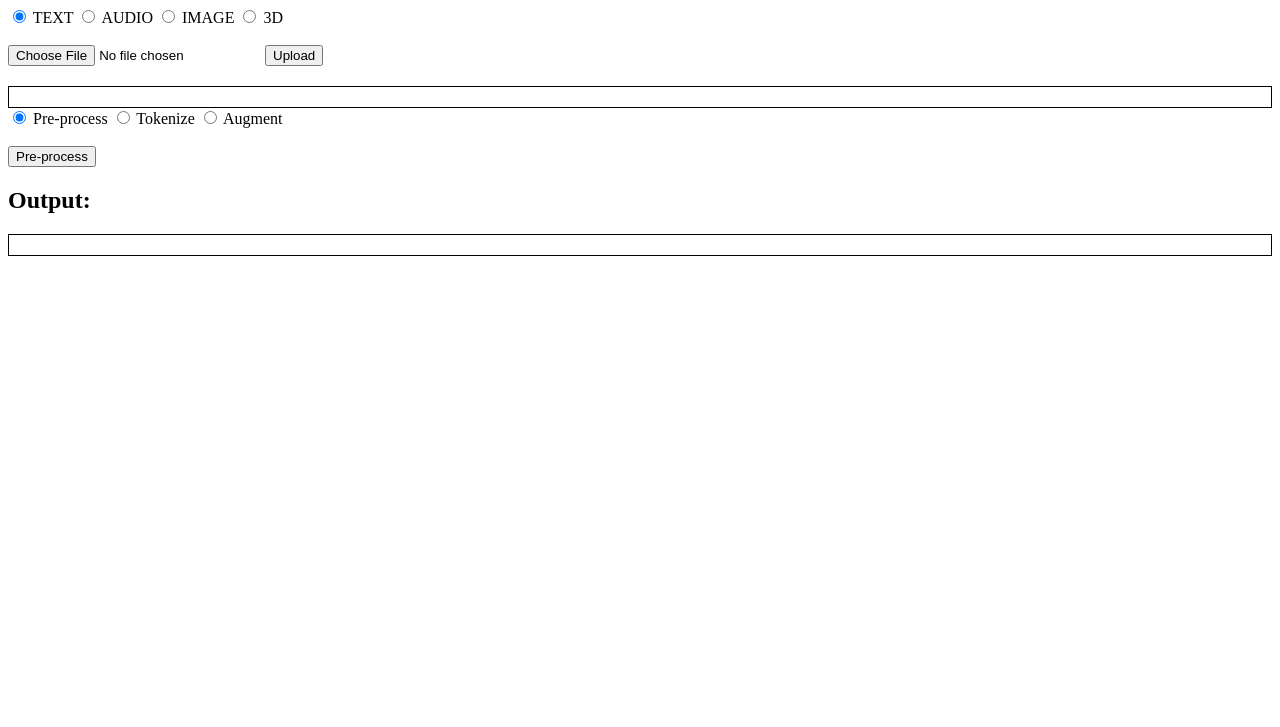
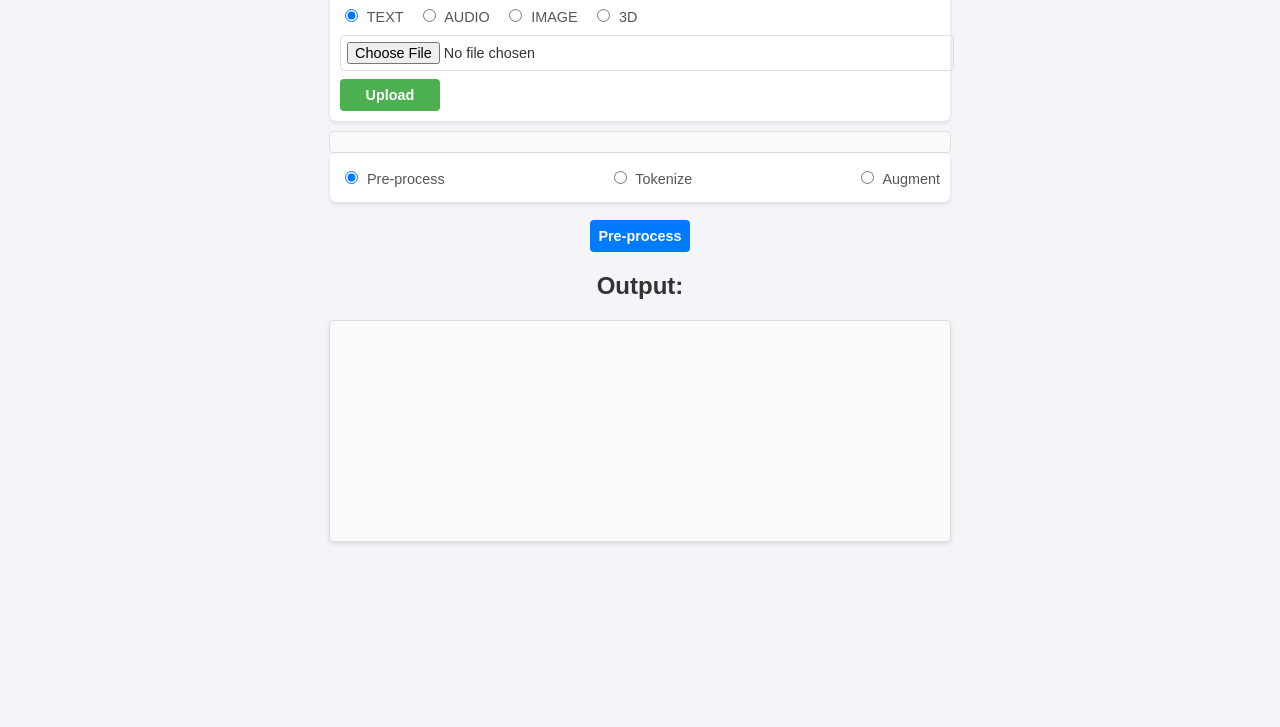
Before and after one commit to SaiAnjani/dataWranglerAI, a plain HTML site: page static/index.html in a window 1280 px wide. Shown: the part 73-800 px from the top of the page. Drawn offline with Linux system fonts and the light colour scheme.

Commit message:
added enhancemet to UI and text UI is done

```diff
--- a/static/index.html
+++ b/static/index.html
@@ -4,6 +4,100 @@
     <meta charset="UTF-8">
     <meta name="viewport" content="width=device-width, initial-scale=1.0">
     <title>Pre-processing Application</title>
+    <style>
+        body {
+            font-family: Arial, sans-serif;
+            background-color: #f4f4f9;
+            color: #333;
+            display: flex;
+            flex-direction: column;
+            align-items: center;
+            padding: 10px;
+            margin: 0;
+        }
+        h1 {
+            color: #333;
+            font-size: 1.5em;
+            text-align: center;
+            margin-bottom: 10px;
+        }
+        form, #second_set, #output {
+            width: 100%;
+            max-width: 600px;
+            background: #fff;
+            padding: 10px;
+            border-radius: 6px;
+            box-shadow: 0 2px 4px rgba(0, 0, 0, 0.1);
+            margin-bottom: 10px;
+        }
+        label {
+            display: inline-block;
+            margin: 5px 10px 5px 0;
+            font-size: 0.9em;
+            color: #555;
+        }
+        input[type="radio"] {
+            margin-right: 5px;
+        }
+        #file_input {
+            width: 100%;
+            padding: 6px;
+            margin-top: 5px;
+            border-radius: 4px;
+            border: 1px solid #ddd;
+            font-size: 0.9em;
+        }
+        .button {
+            width: 100%;
+            max-width: 100px;
+            padding: 8px;
+            margin-top: 8px;
+            font-size: 0.9em;
+            font-weight: bold;
+            color: #fff;
+            border: none;
+            border-radius: 4px;
+            cursor: pointer;
+            transition: background-color 0.3s;
+        }
+        .button-upload {
+            background-color: #4CAF50;
+        }
+        .button-upload:hover {
+            background-color: #45a049;
+        }
+        .button-preprocess {
+            background-color: #007BFF;
+        }
+        .button-preprocess:hover {
+            background-color: #0069d9;
+        }
+        #display_box, #output {
+            width: 100%;
+            max-width: 600px;
+            border: 1px solid #ddd;
+            padding: 10px;
+            border-radius: 4px;
+            max-height: 300px;
+            overflow-y: auto;
+            background-color: #fafafa;
+            font-size: 0.85em;
+        }
+        #output {
+            min-height: 200px;
+            font-size: 1em;
+        }
+        #second_set {
+            display: flex;
+            justify-content: space-between;
+            align-items: center;
+            flex-wrap: wrap;
+        }
+        #second_set label {
+            margin-right: 0;
+            font-size: 0.9em;
+        }
+    </style>
     <script>
         let currentInputType = 'TEXT';
 
@@ -11,7 +105,7 @@
             const inputType = document.querySelector('input[name="input_type"]:checked').value;
             currentInputType = inputType;
             const secondSet = document.getElementById('second_set');
-            secondSet.style.display = (inputType === 'TEXT') ? 'block' : 'none';
+            secondSet.style.display = (inputType === 'TEXT') ? 'flex' : 'none';
         }
 
         window.onload = function() {
@@ -41,6 +135,7 @@
                 imgElement.alt = "Uploaded Image";
                 imgElement.style.maxWidth = "100%";
                 imgElement.style.border = "1px solid black";
+                imgElement.style.borderRadius = "4px";
                 displayBox.appendChild(imgElement);
             } else {
                 displayBox.innerText = result.content || "File uploaded.";
@@ -76,24 +171,21 @@
         <label><input type="radio" name="input_type" value="IMAGE" onchange="updateSecondSetOptions()"> IMAGE</label>
         <label><input type="radio" name="input_type" value="3D" onchange="updateSecondSetOptions()"> 3D</label>
 
-        <br><br>
-
         <input type="file" id="file_input" accept=".txt, .wav, .mp3, .jpg, .jpeg, .png, .bmp, .obj">
-        <button type="submit">Upload</button>
+        <button type="submit" class="button button-upload">Upload</button>
     </form>
 
-    <div id="display_box" style="border: 1px solid black; padding: 10px; margin-top: 20px; max-height: 400px; overflow-y: auto;"></div>
+    <div id="display_box"></div>
 
     <div id="second_set">
         <label><input type="radio" name="pre_process_option" value="pre-process" checked> Pre-process</label>
         <label><input type="radio" name="pre_process_option" value="tokenize"> Tokenize</label>
         <label><input type="radio" name="pre_process_option" value="augment"> Augment</label>
-        <br><br>
     </div>
 
-    <button onclick="preprocess()">Pre-process</button>
+    <button onclick="preprocess()" class="button button-preprocess">Pre-process</button>
 
     <h2>Output:</h2>
-    <div id="output" style="border: 1px solid black; padding: 10px;"></div>
+    <div id="output"></div>
 </body>
 </html>
```
